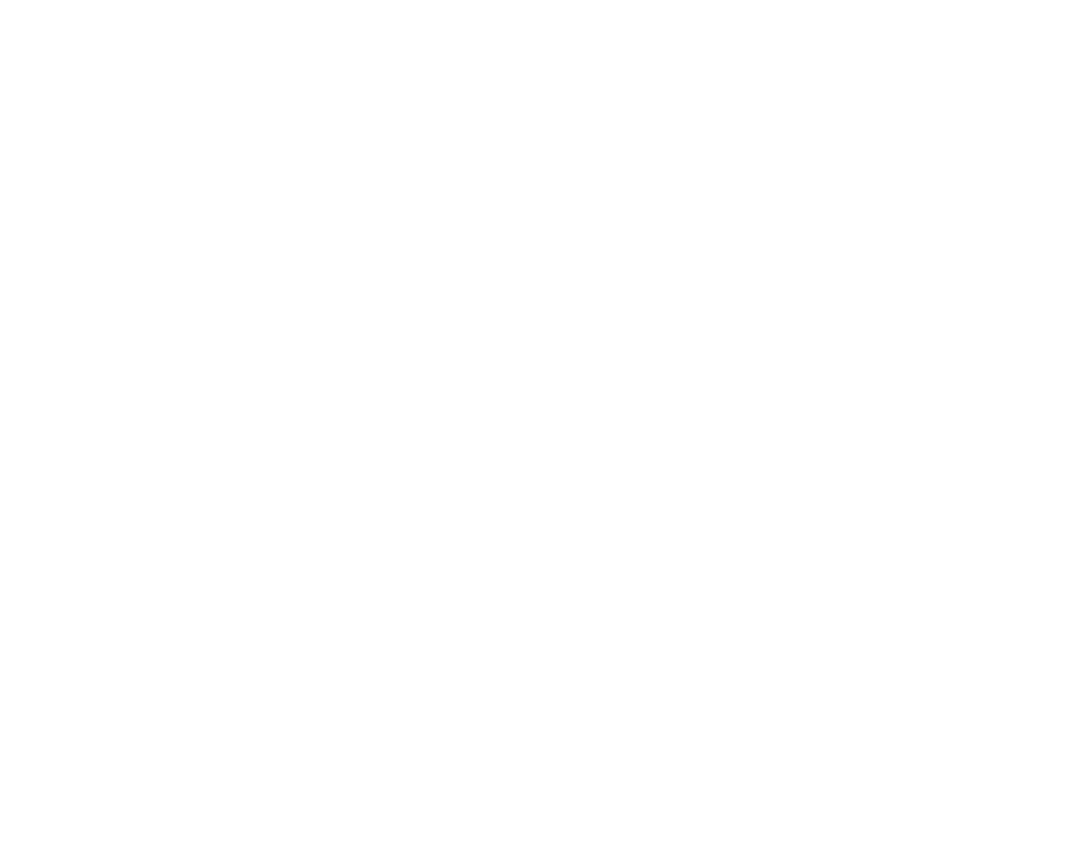
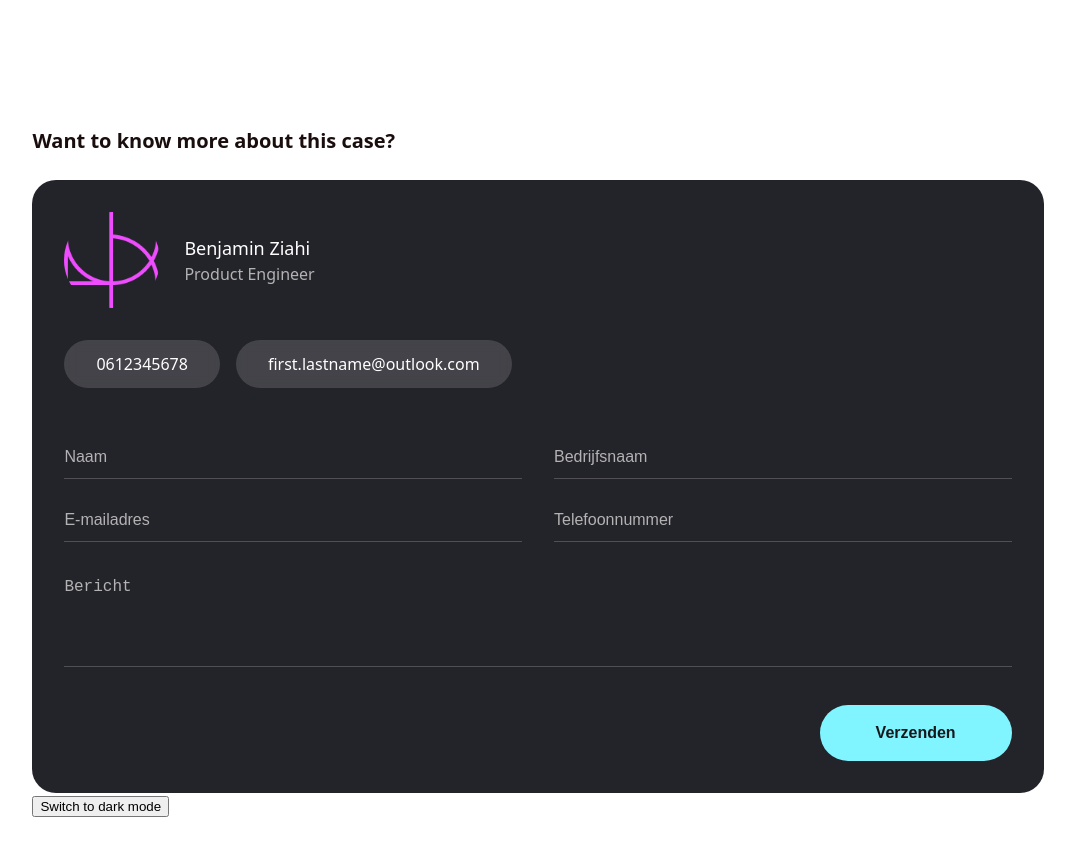
Before and after one commit to aboutbenjamin/my-portfolio, a React (Vite) app: page /#/case/1 in a window 1280 px wide. Shown: the part 3460-4309 px from the top of the page, without its empty margins (102-1177 px from the left). Before the commit the page ends 3450 px from the top, so only its background shows below. Built offline with nearby package versions, Linux system fonts and the light colour scheme.

Commit message:
Add Contact component and styles for user inquiries; integrate into CaseScreen

```diff
--- /dev/null
+++ b/src/components/contact/Contact.module.css
@@ -0,0 +1,190 @@
+.contactWrapper {
+  max-width: 100%;
+}
+
+.heading {
+  font-family: var(--font-heading, inherit);
+  font-size: 1.25rem;
+  font-weight: 600;
+  margin-bottom: 1.5rem;
+  color: var(--color-foreground, #fff);
+}
+
+@media (min-width: 1536px) {
+  .heading {
+    font-size: 2rem;
+    margin-bottom: 2rem;
+  }
+}
+
+.contactCard {
+  background: var(--color-contact-card-bg, #23232a);
+  color: var(--color-contact-card-text, #fff);
+  border-radius: 1.5rem;
+  padding: 2rem;
+  display: flex;
+  flex-direction: column;
+  gap: 2rem;
+}
+
+.profile {
+  display: flex;
+  align-items: center;
+  gap: 1.5rem;
+  text-align: center;
+  flex-direction: column;
+}
+
+@media (min-width: 640px) {
+  .profile {
+    flex-direction: row;
+    text-align: left;
+  }
+}
+
+.avatar {
+  width: 5rem;
+  height: 5rem;
+  border-radius: 9999px;
+  object-fit: cover;
+  object-position: 50% 50%;
+}
+
+@media (min-width: 640px) {
+  .avatar {
+    width: 6rem;
+    height: 6rem;
+  }
+}
+
+.name {
+  color: #fff;
+  font-size: 1.125rem;
+  font-weight: 500;
+}
+
+.role {
+  color: #b3b3b3;
+  font-size: 1rem;
+}
+
+.actions {
+  display: flex;
+  flex-wrap: wrap;
+  gap: 1rem;
+  justify-content: center;
+}
+
+@media (min-width: 640px) {
+  .actions {
+    justify-content: flex-start;
+  }
+}
+
+.actionBtn {
+  display: inline-flex;
+  align-items: center;
+  justify-content: center;
+  height: 3rem;
+  padding: 0 2rem;
+  border-radius: 9999px;
+  background: rgba(255, 255, 255, 0.15);
+  color: #fff;
+  font-size: 1rem;
+  font-weight: 500;
+  text-decoration: none;
+  transition: background 0.2s, color 0.2s;
+  backdrop-filter: blur(6px);
+}
+
+.actionBtn:hover,
+.actionBtn:focus {
+  background: #fff;
+  color: #18181b;
+}
+
+.formWrapper {
+  margin-top: 1rem;
+}
+
+.form {
+  width: 100%;
+}
+
+.grid {
+  display: grid;
+  gap: 1.25rem;
+}
+
+.input,
+.textarea {
+  width: 100%;
+  background: transparent;
+  border: none;
+  border-bottom: 1px solid rgba(255, 255, 255, 0.2);
+  color: #fff;
+  font-size: 1rem;
+  padding: 0.75rem 0;
+  outline: none;
+  transition: border-color 0.2s;
+}
+
+.input::placeholder,
+.textarea::placeholder {
+  color: #b3b3b3;
+}
+
+.input:focus,
+.textarea:focus {
+  border-bottom: 1px solid var(--color-primary, #80f4ff);
+}
+
+.textarea {
+  resize: none;
+  min-height: 4rem;
+  padding-top: 1rem;
+  padding-bottom: 1rem;
+}
+
+.submitRow {
+  display: flex;
+  justify-content: flex-end;
+  margin-top: 2rem;
+}
+
+.submitBtn {
+  width: 12rem;
+  height: 3.5rem;
+  border-radius: 9999px;
+  background: var(--color-primary, #80f4ff);
+  color: #18181b;
+  font-size: 1rem;
+  font-weight: 600;
+  border: none;
+  cursor: pointer;
+  transition: background 0.2s;
+}
+
+.submitBtn:hover,
+.submitBtn:focus {
+  background: #5fd8e6;
+}
+
+.formGrid {
+  display: flex;
+  flex-direction: column;
+  gap: 1.25rem;
+}
+
+.row {
+  display: flex;
+  flex-direction: column;
+  gap: 1.25rem;
+}
+
+@media (min-width: 640px) {
+  .row {
+    flex-direction: row;
+    gap: 2rem;
+  }
+}
--- /dev/null
+++ b/src/components/contact/Contact.tsx
@@ -0,0 +1,91 @@
+import styles from "./Contact.module.css";
+
+export function Contact() {
+  return (
+    <div className={styles.contactWrapper}>
+      <div className={styles.heading}>Want to know more about this case?</div>
+      <div className={styles.contactCard}>
+        <div className={styles.profile}>
+          <img
+            src={
+              new URL("../../assets/portfolio-logo-light.png", import.meta.url)
+                .href
+            }
+            className={styles.avatar}
+          />
+          <div>
+            <h4 className={styles.name}>Benjamin Ziahi</h4>
+            <p className={styles.role}>Product Engineer</p>
+          </div>
+        </div>
+        <div className={styles.actions}>
+          <a href="tel:0612345678" className={styles.actionBtn}>
+            0612345678
+          </a>
+          <a
+            href="mailto:first.lastname@outlook.com"
+            className={styles.actionBtn}
+          >
+            first.lastname@outlook.com
+          </a>
+        </div>
+        <div className={styles.formWrapper}>
+          <form
+            action="https://formbold.com/s/3LnXQ"
+            method="POST"
+            encType="multipart/form-data"
+            className={styles.form}
+          >
+            <div className={styles.formGrid}>
+              <div className={styles.row}>
+                <input
+                  type="text"
+                  name="name"
+                  placeholder="Naam"
+                  required
+                  className={styles.input}
+                />
+                <input
+                  type="text"
+                  name="companyName"
+                  placeholder="Bedrijfsnaam"
+                  required
+                  className={styles.input}
+                />
+              </div>
+              <div className={styles.row}>
+                <input
+                  type="email"
+                  name="email"
+                  placeholder="E-mailadres"
+                  required
+                  className={styles.input}
+                />
+                <input
+                  type="tel"
+                  name="phone"
+                  placeholder="Telefoonnummer"
+                  className={styles.input}
+                />
+              </div>
+              <div>
+                <textarea
+                  name="message"
+                  placeholder="Bericht"
+                  className={styles.textarea}
+                  rows={4}
+                />
+                <input type="hidden" name="tags" />
+              </div>
+            </div>
+            <div className={styles.submitRow}>
+              <button type="submit" className={styles.submitBtn}>
+                Verzenden
+              </button>
+            </div>
+          </form>
+        </div>
+      </div>
+    </div>
+  );
+}
--- a/src/screens/case/CaseScreen.tsx
+++ b/src/screens/case/CaseScreen.tsx
@@ -10,6 +10,7 @@
 import { CaseSolutionDetails } from "./case-solution-details/CaseSolutionDetails";
 import { ImageGridSection } from "./case-images-section/CaseImageGridSection";
 import { CaseResultsDetails } from "./case-results-details/CaseResultsDetails";
+import { Contact } from "../../components/contact/Contact";
 
 function CaseScreen() {
   useEffect(() => {
@@ -101,6 +102,7 @@
           <CaseSolutionDetails />
           <ImageGridSection images={caseData.images ?? []} />
           <CaseResultsDetails />
+          <Contact />
         </article>
       )}
     </main>
--- a/src/theme/theme.ts
+++ b/src/theme/theme.ts
@@ -10,6 +10,8 @@
     muted: string;
     border: string;
     overlay: string;
+    contactCardBg: string;
+    contactCardText: string;
   };
   spacing: {
     xs: string;
@@ -30,6 +32,8 @@
     muted: "#f6f6f6",
     border: "#e0e0e0",
     overlay: "rgba(0,0,0,0.05)",
+    contactCardBg: "#f6f6f6",
+    contactCardText: "#1a0d0d",
   },
   spacing: {
     xs: "0.5rem",
@@ -50,6 +54,8 @@
     muted: "#23232a",
     border: "#33334d",
     overlay: "rgba(0,0,0,0.7)",
+    contactCardBg: "#23232a",
+    contactCardText: "#fff",
   },
   spacing: {
     xs: "0.5rem",
--- a/src/theme/variables.css
+++ b/src/theme/variables.css
@@ -7,6 +7,8 @@
   --color-muted: #f6f6f6;
   --color-border: #e0e0e0;
   --color-overlay: rgba(0, 0, 0, 0.05);
+  --color-contact-card-bg: #f6f6f6;
+  --color-contact-card-text: #1a0d0d;
 
   --spacing-xs: 0.5rem;
   --spacing-sm: 1rem;
```
